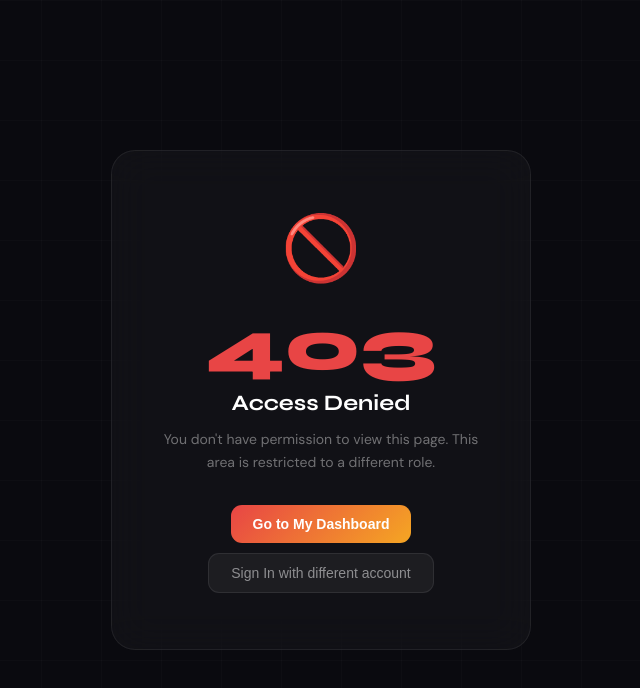
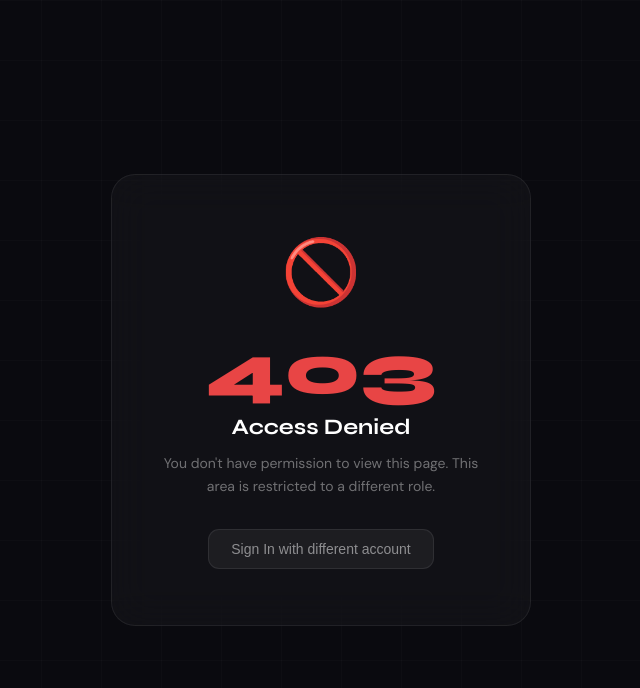
Before and after one commit to BalaBharathiS1903/college-erp-final, a React (Vite) app in the folder frontend/: page /unauthorized in a window 1280 px wide. Shown: the top 688 px of the page, without its empty margins (319-959 px from the left). Built offline with nearby package versions, Linux system fonts and the light colour scheme; no server answers; sample sign-in values are in the browser's storage.

Commit message:
Removed Go to My Dashboard button on unauthorized page

```diff
--- a/frontend/src/pages/Unauthorized.jsx
+++ b/frontend/src/pages/Unauthorized.jsx
@@ -80,11 +80,6 @@ export default function Unauthorized() {
             This area is restricted to a different role.
           </p>
           <div className="btn-row">
-            {user && (
-              <button className="btn-primary" onClick={() => navigate(roleHome[user.role] || "/login")}>
-                Go to My Dashboard
-              </button>
-            )}
             <button className="btn-ghost" onClick={() => { logout(); navigate("/login"); }}>
               Sign In with different account
             </button>
```
